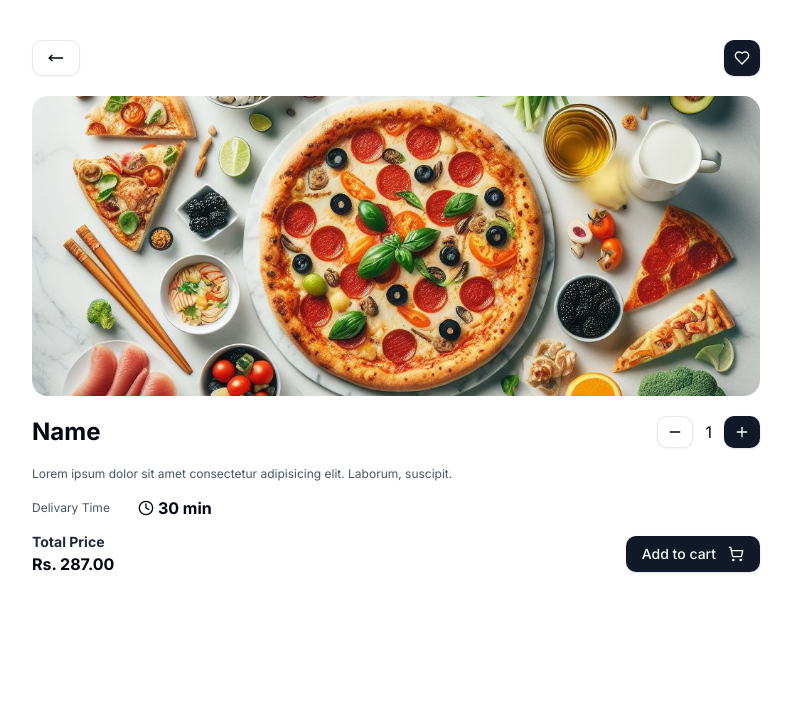
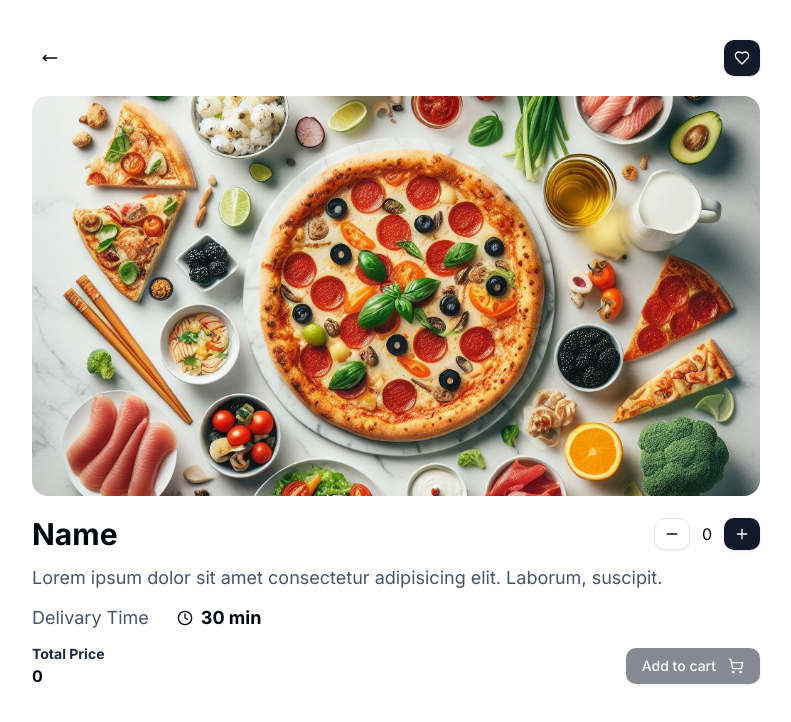
Before and after one commit to DedxAB/food-app-final-yr-project, a Next.js app: page /details/1 in a window 1280 px wide. Shown: the top 722 px of the page, without its empty margins (244-1035 px from the left). Built offline with nearby package versions, Linux system fonts and the light colour scheme.

Commit message:
Add client-side rendering and quantity functionality to details page

```diff
--- a/src/app/details/[id]/page.jsx
+++ b/src/app/details/[id]/page.jsx
@@ -1,3 +1,4 @@
+"use client";
 import { Button } from "@/components/ui/button";
 import Image from "next/image";
 import DetailsImg from "../../../../public/assets/details.jpeg";
@@ -9,18 +10,31 @@
   Plus,
   ShoppingCart,
 } from "lucide-react";
+import { useState } from "react";
+import Link from "next/link";
 const DetailsPage = () => {
+  const [count, setCount] = useState(0);
+  const handelCountPlus = () => {
+    setCount(count + 1);
+  };
+  const handelCountMinus = () => {
+    if (count < 1) return setCount(0);
+    setCount(count - 1);
+  };
   return (
     <main className="relative h-[87vh] p-5">
+      <div className="w-full h-full">
         <div className="flex items-center justify-between mb-5">
-        <Button variant="outline" size="icon" className="w-12">
+          <Link href="/">
+            <Button variant="ghost" size="icon">
               <MoveLeft className="w-4" />
             </Button>
+          </Link>
           <Button size="icon">
             <Heart className="w-4" />
           </Button>
         </div>
-      <div className="min-w-fit h-[300px]">
+        <div className="min-w-fit h-[400px]">
           <Image
             src={DetailsImg}
             alt="image-photo"
@@ -30,37 +44,45 @@
 
         <div className="flex gap-3 flex-col my-5">
           <div className="flex items-center justify-between">
-          <h1 className="text-2xl font-bold">Name</h1>
+            <h1 className="text-3xl font-bold">Name</h1>
             <div className="flex items-center justify-center text-base">
-            <Button variant="outline" size="icon" className="h-8">
+              <Button
+                variant="outline"
+                size="icon"
+                className="h-8"
+                onClick={handelCountMinus}
+              >
                 <Minus className="w-4" />
               </Button>
-            <span className="mx-3">1</span>
-            <Button size="icon" className="h-8">
+              <span className="mx-3">{count}</span>
+              <Button size="icon" className="h-8" onClick={handelCountPlus}>
                 <Plus className="w-4" />
               </Button>
             </div>
           </div>
           <div>
-          <span className="text-xs text-slate-600">
+            <span className="text-lg text-slate-600">
               Lorem ipsum dolor sit amet consectetur adipisicing elit. Laborum,
               suscipit.
             </span>
           </div>
           <div className="flex items-center">
-          <span className="text-xs text-slate-600 mr-7">
-            Delivary Time
-          </span> <Clock className="w-4 mr-1" /><span className="font-bold">30 min</span>
+            <span className="text-lg text-slate-600 mr-7">Delivary Time</span>{" "}
+            <Clock className="w-4 mr-1" />
+            <span className="font-bold text-lg ml-1">30 min</span>
           </div>
           <div className="flex items-center justify-between">
             <div className="flex flex-col">
-            <span className="font-bold text-sm text-slate-800">Total Price</span>
-            <span className="font-bold text-base">Rs. 287.00</span>
+              <span className="font-bold text-sm text-slate-800">
+                Total Price
+              </span>
+              <span className="font-bold text-base">{count * 178.5}</span>
             </div>
             <div>
-            <Button>
+              <Button disabled={count < 1}>
                 Add to cart <ShoppingCart className="w-4 ml-3" />
               </Button>
+            </div>
           </div>
         </div>
       </div>
```
Lines whose indentation alone changed are shown as unchanged.
